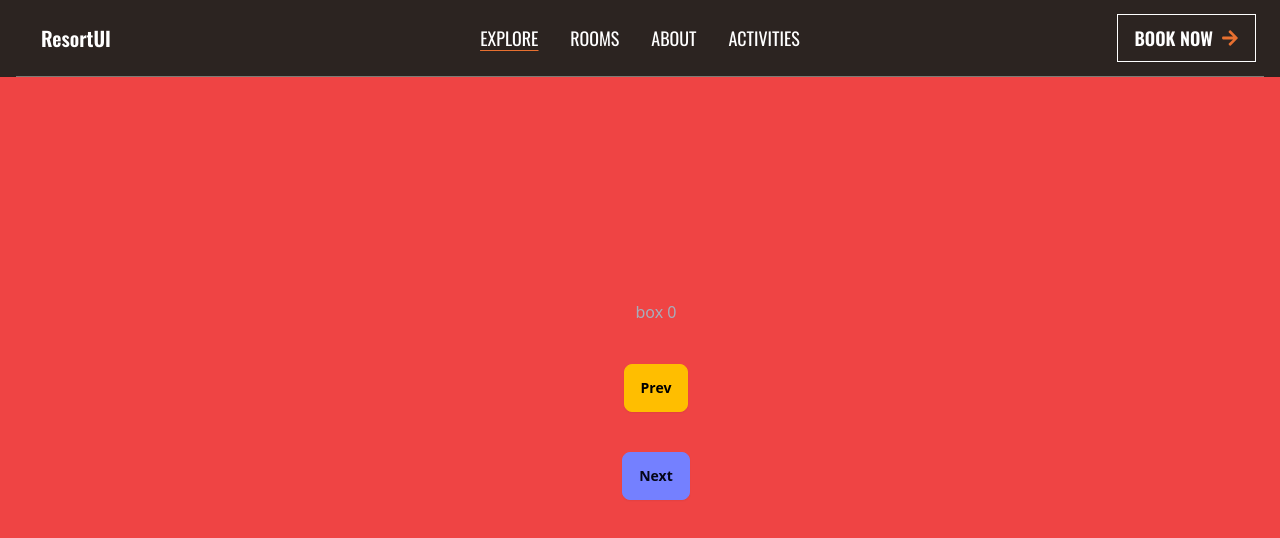
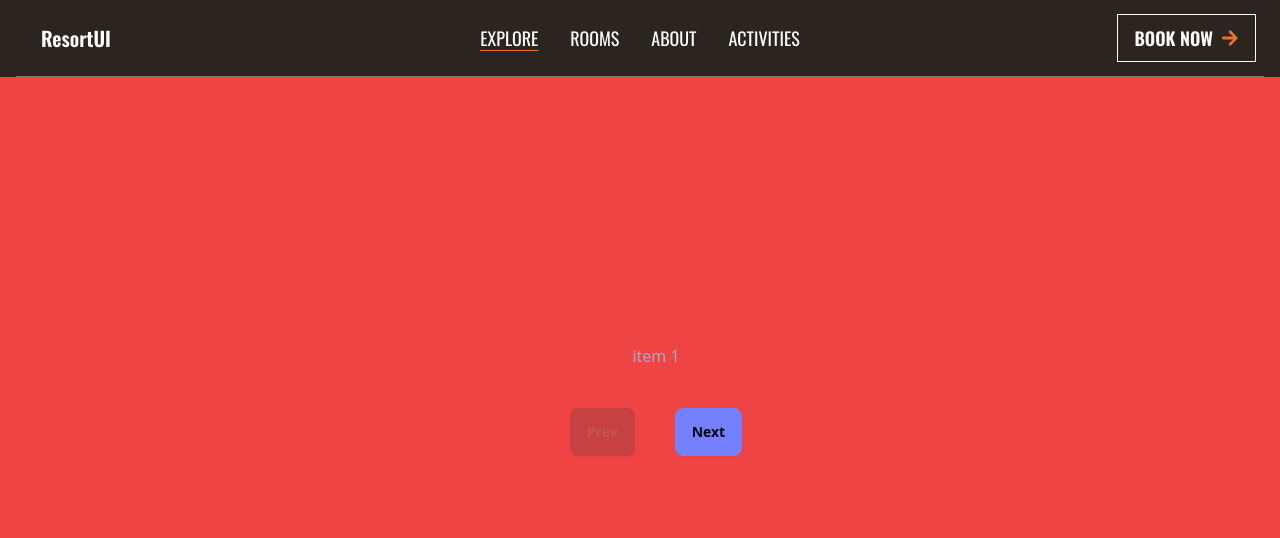
Before and after one commit to KaushalKishorMishra/resort-management-system, a React (Vite) app in the folder frontend/: page /signup in a window 1280 px wide. Shown: the top 538 px of the page. Built offline with nearby package versions, Linux system fonts and the light colour scheme; a web font is replaced by a local one.

Commit message:
add: vertical carousel for signup form

```diff
--- a/frontend/src/pages/Room.jsx
+++ b/frontend/src/pages/Room.jsx
@@ -3,12 +3,6 @@ import { MapContainer, Marker, Popup, Rectangle, TileLayer } from "react-leaflet
 import 'leaflet/dist/leaflet.css';
 
 const Room = () => {
-	// function MyComponent() {
-	// 	const map = useMap();
-	// 	console.log("map center:", map.getCenter());
-	// 	return null;
-	// }
-
 	const arbyte = [27.717387, 85.325933];
 
 	const bound = [
@@ -16,7 +10,7 @@ const Room = () => {
 		[27.717487, 85.326033]
 	];
 	return (
-		<div >
+		<>
 			<MapContainer
 				center={arbyte} zoom={14} bounds={bound} scrollWheelZoom={true} className="w-[600px] h-[600px] border-2 border-red-600">
 				<TileLayer
@@ -36,7 +30,7 @@ const Room = () => {
 				<Rectangle bounds={bound} color="red" />
 			</MapContainer>
 			<iframe width="500" height="300" src="https://api.maptiler.com/tiles/cadastre/?key=CMUPZs4qPm8L6U38zJnK#6.3/47.39125/7.36378"></iframe>
-		</div>
+		</>
 	);
 };
 
--- a/frontend/src/pages/SignUp.tsx
+++ b/frontend/src/pages/SignUp.tsx
@@ -5,28 +5,44 @@ const SignUp: React.FC = () => {
 		<>
 			<div className="carousel carousel-vertical h-screen w-screen">
 				<div
-					id="box0"
+					id="item1"
 					className="carousel-item h-full w-screen flex justify-center items-center gap-10 flex-col  md:container bg-red-500"
 				>
-					<p>box 0</p>
-					<button className="btn btn-warning">Prev</button>
-					<button className="btn btn-primary">Next</button>
+					<p>item 1</p>
+					<div className="flex items-center gap-10">
+						<a className="btn btn-disabled">Prev</a>
+						<a href="#item2" className="btn btn-primary">
+							Next
+						</a>
+					</div>
 				</div>
 				<div
-					id="box0"
+					id="item2"
+					className="carousel-item h-full w-screen flex justify-center items-center gap-10 flex-col  md:container bg-yellow-500"
+				>
+					<p>item 2</p>
+					<div className="flex items-center gap-10">
+						<a href="#item1" className="btn btn-primary">
+							Prev
+						</a>
+						<a href="#item3" className="btn btn-primary">
+							Next
+						</a>
+					</div>
+				</div>
+				<div
+					id="item3"
 					className="carousel-item h-full w-screen flex justify-center items-center gap-10 flex-col  md:container bg-blue-500"
 				>
-					<p>box 0</p>
-					<button className="btn btn-warning">Prev</button>
-					<button className="btn btn-primary">Next</button>
-				</div>
-				<div
-					id="box0"
-					className="carousel-item h-full w-screen flex justify-center items-center gap-10 flex-col  md:container bg-red-500"
-				>
-					<p>box 0</p>
-					<button className="btn btn-warning">Prev</button>
-					<button className="btn btn-primary">Next</button>
+					<p>item 3</p>
+					<div className="flex items-center gap-10">
+						<a href="#item2" className="btn btn-primary">
+							Prev
+						</a>
+						<a className="btn btn-primary">
+							Submit
+						</a>
+					</div>
 				</div>
 			</div>
 		</>
```
